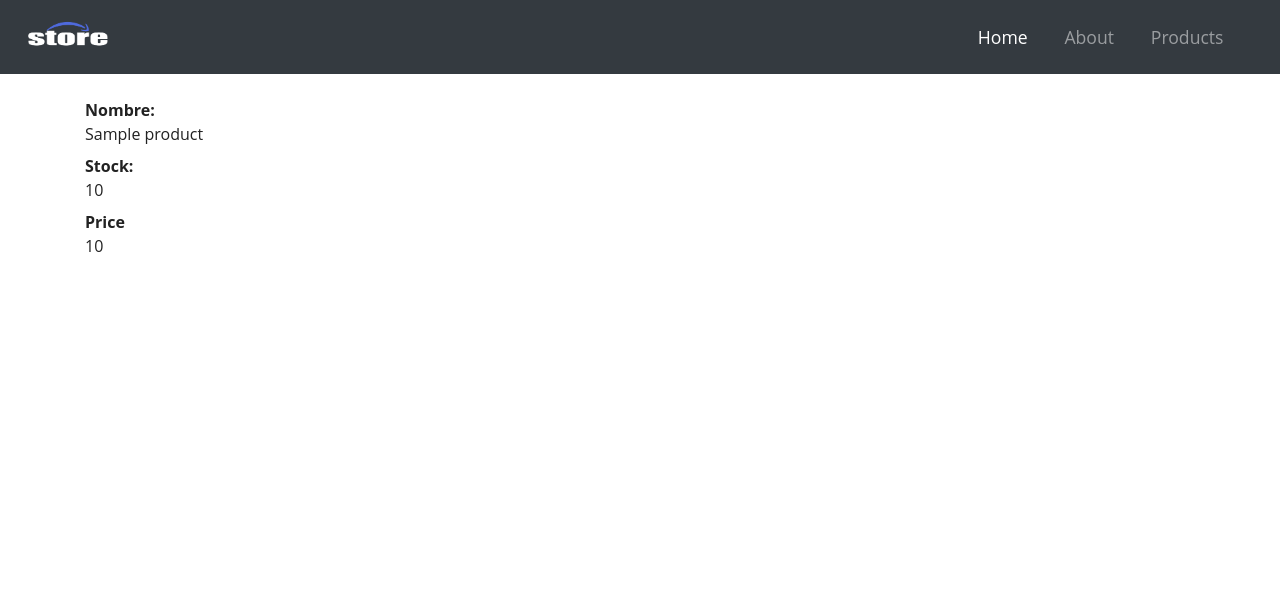
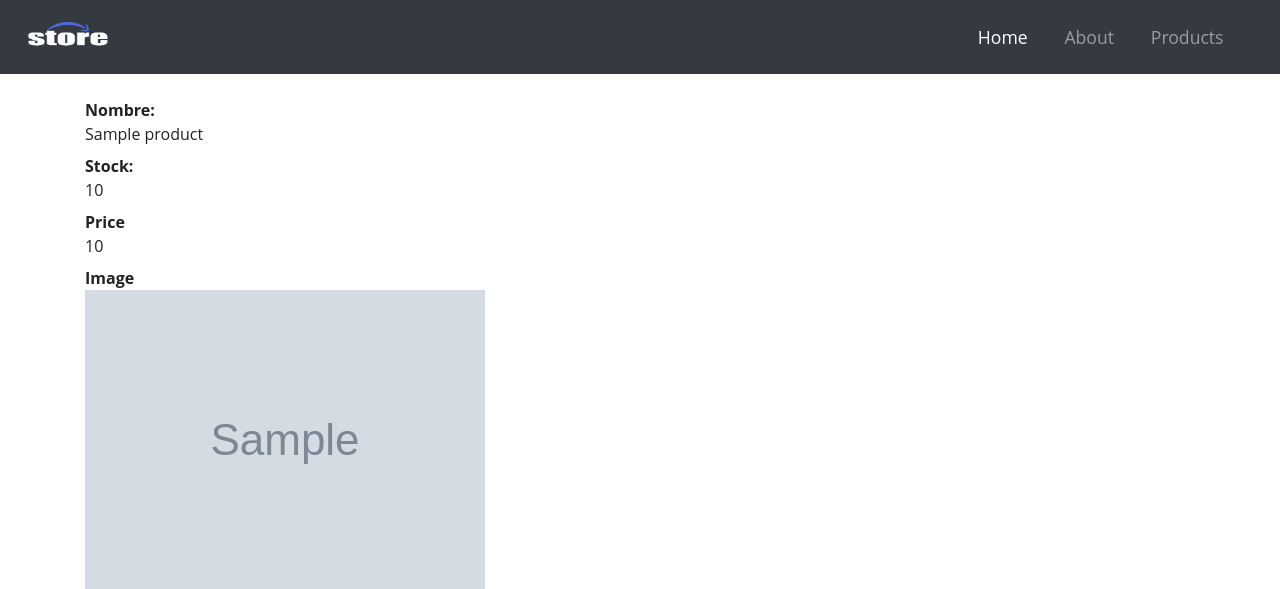
Before and after one commit to JosueDLA/Django-Store, a Django app: template products/templates/products/detail.html in a window 1280 px wide. Shown: the top 589 px of the page. Run offline with Django 3.2, Linux system fonts and the light colour scheme; the template is opened without the code that fills it: most values are stand-ins (such as "Sample title", 1, 10 or a date in 2020); grey boxes marked "Sample" are stand-in pictures; some libraries are stand-ins or nearby versions.

Commit message:
Add image to product model

```diff
--- a/products/models.py
+++ b/products/models.py
@@ -14,6 +14,7 @@ class ProductType(models.Model):
 
 class Product(models.Model):
     name = models.CharField(max_length=255)
+    image = models.ImageField(blank=True, null=True, upload_to='img/')
     entry_date = models.DateField()
     stock = models.IntegerField()
     price = models.FloatField()
--- a/products/templates/products/detail.html
+++ b/products/templates/products/detail.html
@@ -9,6 +9,9 @@
         <dd>{{ product.stock }}</dd>
         <dt>Price</dt>
         <dd>{{ product.price }}</dd>
+        <dt>Image</dt>
+        <dd><img src="{{ product.image.url }}" alt="{{ product.name }}"></dd>
+
     </dl>
 </div>
 {% endblock Content %}
--- a/store/urls.py
+++ b/store/urls.py
@@ -13,6 +13,7 @@ Including another URLconf
     1. Import the include() function: from django.urls import include, path
     2. Add a URL to urlpatterns:  path('blog/', include('blog.urls'))
 """
+from django.conf.urls.static import static
 from django.urls import path, include
 from api.models import ProductsDAO
 from django.contrib import admin
@@ -32,7 +33,7 @@ urlpatterns = [
     path('admin/', admin.site.urls),
     path('products/', include('products.urls')),
     path('api/', include(product_DAO.urls)),
-]
+] + static(settings.MEDIA_URL, document_root=settings.MEDIA_ROOT)
 
 # Show error views in debug mode
 if settings.DEBUG:
```
Also changed, not shown: products/migrations/0008_product_image.py (added), products/migrations/0009_auto_20201130_0202.py (added), 2 other files.
